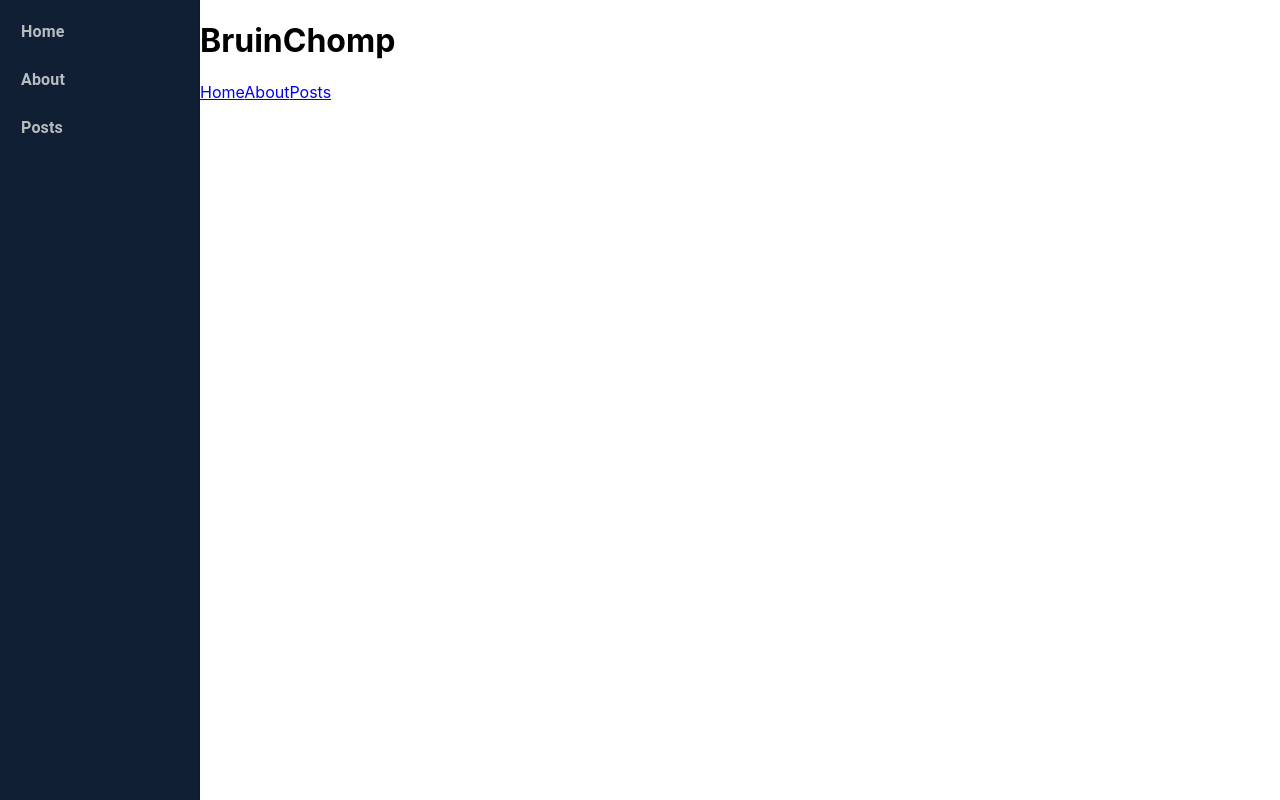
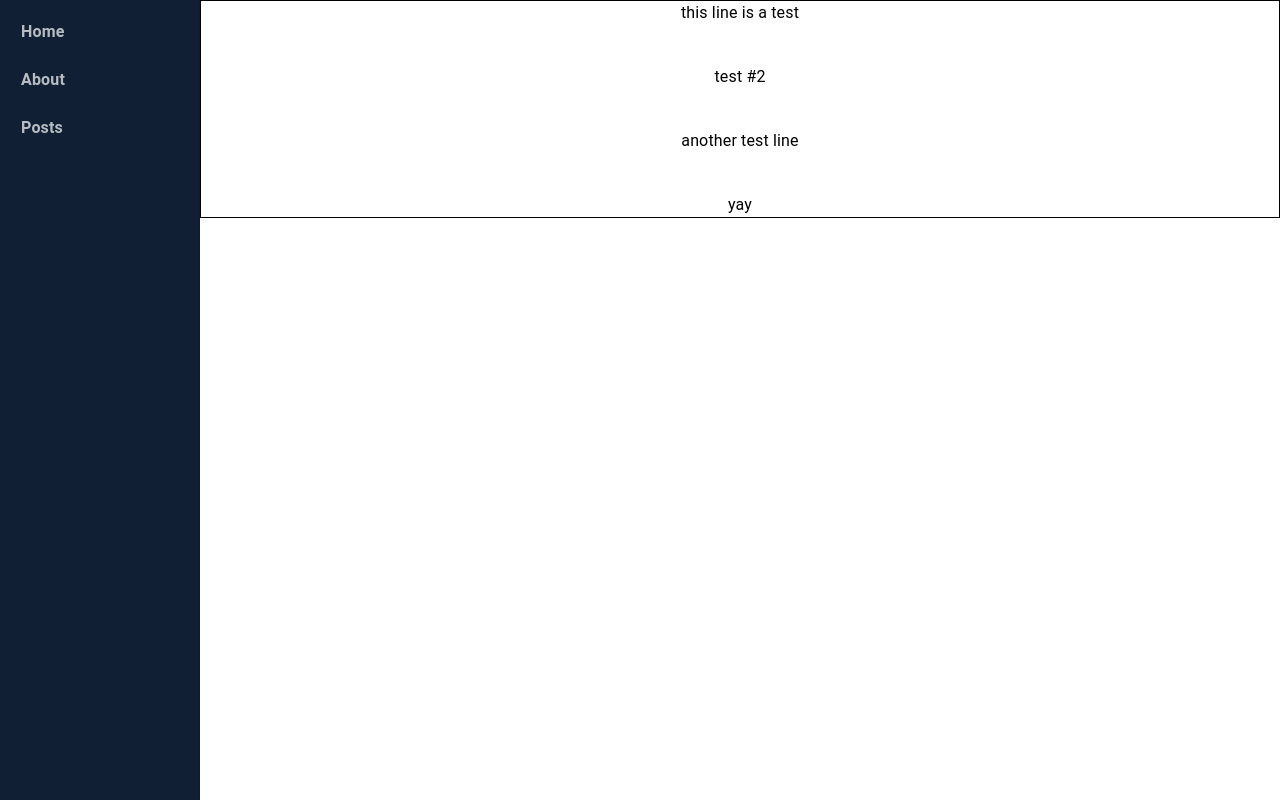
Before and after one commit to ghtjason/bruinchomp, a React (Create React App) app in the folder frontend/: page /home in a window 1280 px wide. Built offline with nearby package versions, Linux system fonts and the light colour scheme.

Commit message:
testing mui v2

```diff
--- a/frontend/src/components/Header.js
+++ /dev/null
@@ -1,10 +0,0 @@
-import { Grid } from "@mui/material"
-
-export default function Header() {
-    return (
-        <Grid>
-            <h1>Header: React Router Tutorial</h1>
-        </Grid>
-
-    )
-}
--- a/frontend/src/components/Navbar/Navbar.js
+++ b/frontend/src/components/Navbar/Navbar.js
@@ -1,14 +1,31 @@
 import React from 'react'
-import { Drawer, List, ListItem, ListItemText, Grid } from '@mui/material';
-import { mainNavbarItems } from './navbarItems';
+import { Drawer, List, ListItem, ListItemText, Grid, Stack } from '@mui/material';
 import { navbarStyles } from './styles';
 import { useNavigate, Outlet } from "react-router-dom";
+
+const mainNavbarItems = [
+    {
+        id: 0,
+        label: 'Home',
+        route: 'home',
+    },
+    {
+        id: 1,
+        label: 'About',
+        route: 'about',
+    },
+    {
+        id: 2,
+        label: 'Posts',
+        route: 'posts',
+    },
+  ]
 
 const Navbar = () => {
     const navigate = useNavigate();
 
     return (
-        <Grid container>
+        <Stack direction="row">
             <Drawer
             sx={navbarStyles.drawer}
             variant="permanent"
@@ -30,7 +47,7 @@ const Navbar = () => {
                 </List>
             </Drawer>
             <Outlet />
-        </Grid>
+        </Stack>
     );
 };
 
--- a/frontend/src/components/Navbar/navbarItems.js
+++ /dev/null
@@ -1,17 +0,0 @@
-export const mainNavbarItems = [
-  {
-      id: 0,
-      label: 'Home',
-      route: 'home',
-  },
-  {
-      id: 1,
-      label: 'About',
-      route: 'about',
-  },
-  {
-      id: 2,
-      label: 'Posts',
-      route: 'posts',
-  },
-]
--- a/frontend/src/pages/About.js
+++ b/frontend/src/pages/About.js
@@ -1,12 +1,10 @@
-import { Typography, Grid } from '@mui/material'
-import Header from '../components/Header'
+import { Typography, Grid, Stack } from '@mui/material'
 
 export default function About() {
 
     return (
-        <Grid>
-            <Header/>
+        <Stack>
             <h2>About Page</h2>
-        </Grid>
+        </Stack>
     )
 }
--- a/frontend/src/pages/Home.js
+++ b/frontend/src/pages/Home.js
@@ -1,18 +1,15 @@
-import Header from '../components/Header'
 import "../index.css"
 import { Link } from 'react-router-dom';
-import { Grid} from '@mui/material'
+import { Grid, Stack, Typography } from '@mui/material'
 
 export default function Home() {
 
     return (
-        <Grid>
-            <h1>BruinChomp</h1>
-            <nav>
-                <Link to="/home">Home</Link>
-                <Link to="/about">About</Link>
-                <Link to="/posts">Posts</Link>
-            </nav>
-        </Grid>
+        <Stack spacing={5} sx= {{ border: 1, width: 1, justifyContent: 'flex-start', alignItems: 'center'}}>
+            <Typography>this line is a test </Typography>
+            <Typography>test #2</Typography>
+            <Typography>another test line</Typography>
+            <Typography>yay</Typography>
+        </Stack>
     )
 }
--- a/frontend/src/pages/Posts.js
+++ b/frontend/src/pages/Posts.js
@@ -1,11 +1,9 @@
-import { Grid } from '@mui/material'
-import Header from '../components/Header'
+import { Grid, Stack } from '@mui/material'
 
 export default function Posts() {
     return (
-        <Grid>
-            <Header />
+        <Stack>
             <h2>Posts</h2>
-        </Grid>
+        </Stack>
     )
 }
```
